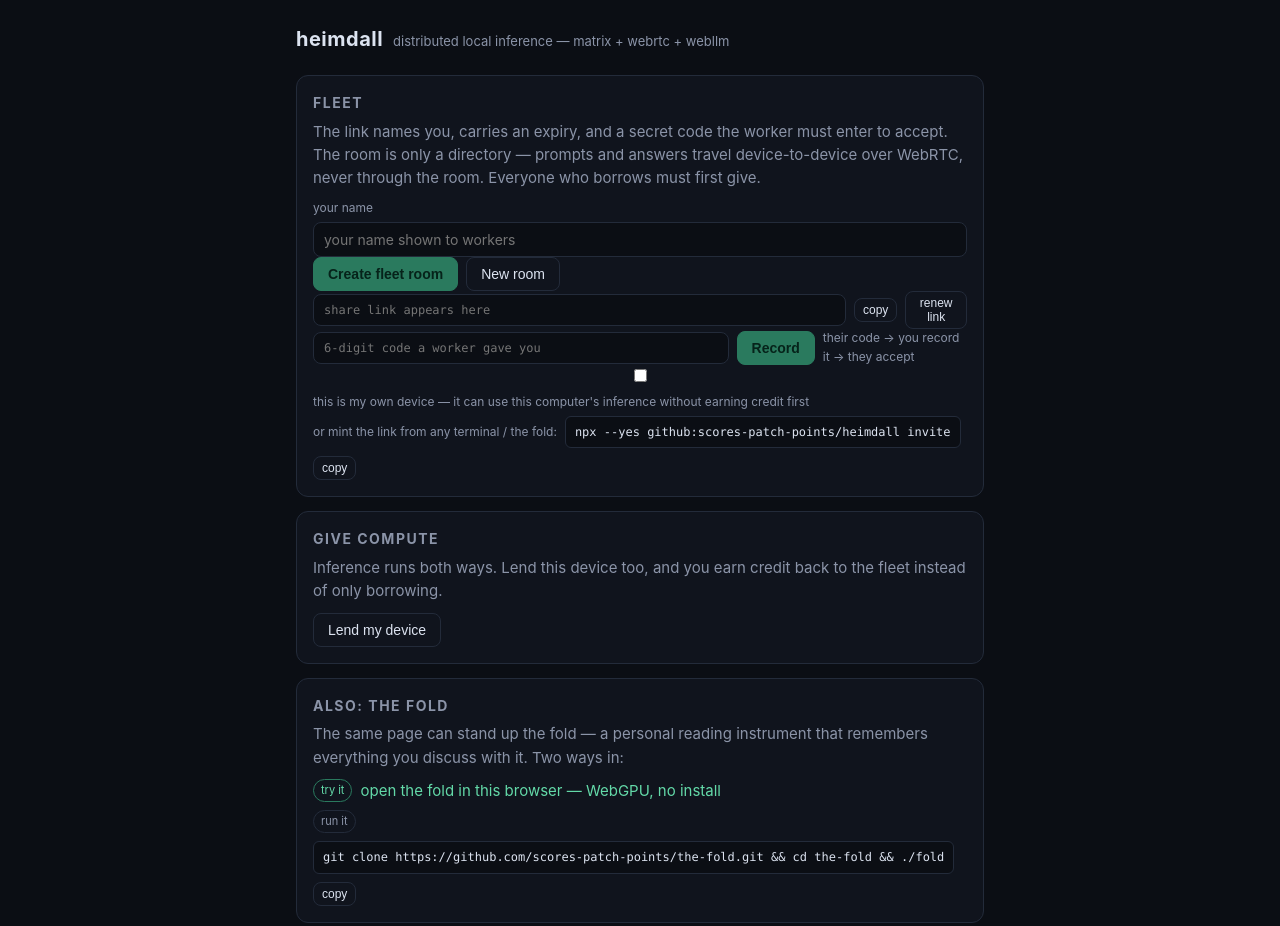
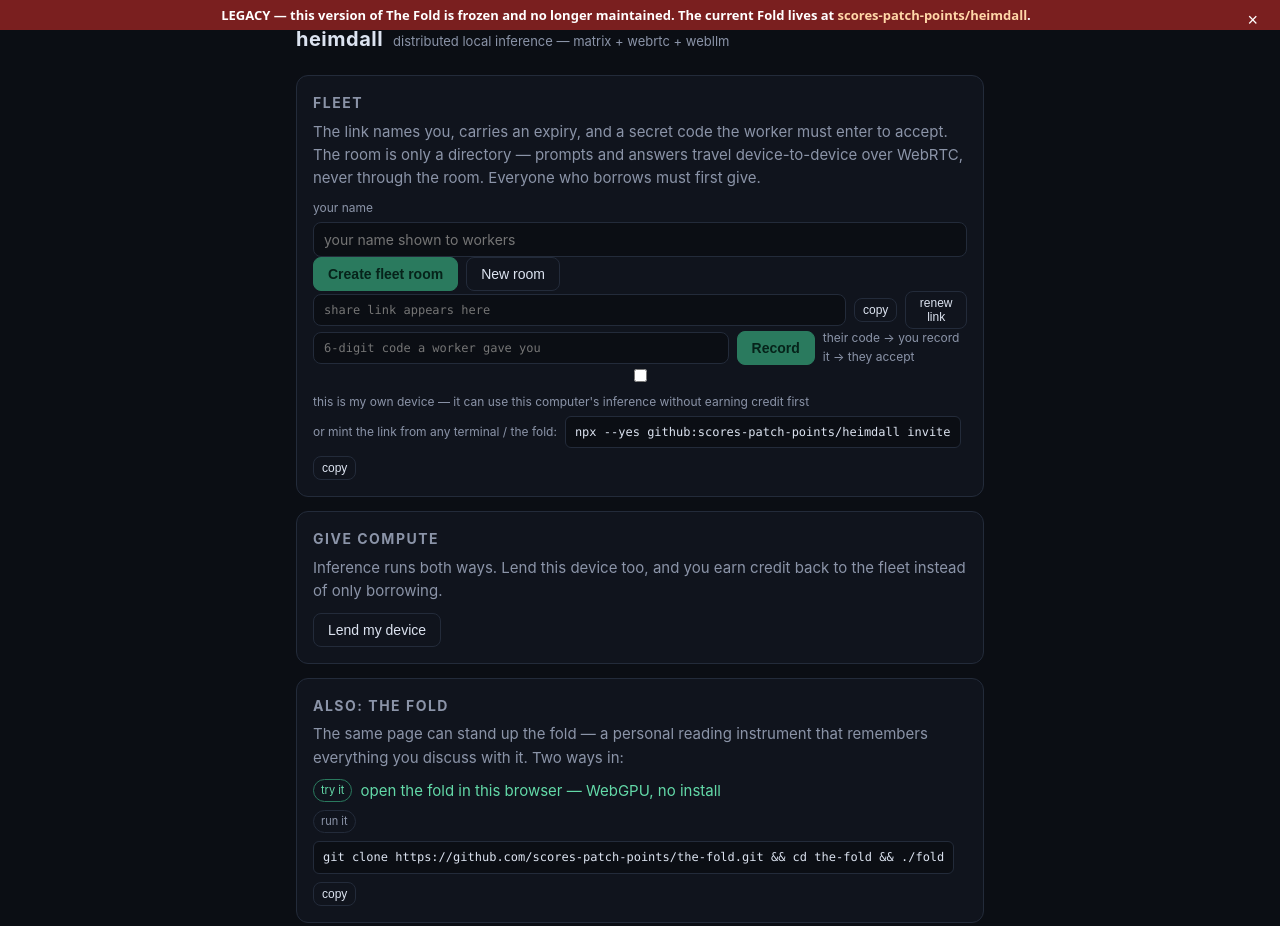
Before and after one commit to clovenbradshaw-ctrl/heimdall, a website built with Vite: page index.html in a window 1280 px wide. Shown: the top 926 px of the page. Built offline with nearby package versions, Linux system fonts and the light colour scheme; files whose address does not match are found by name.

Commit message:
chore: show LEGACY banner on the live page → scores-patch-points/heimdall

```diff
--- a/index.html
+++ b/index.html
@@ -12,6 +12,8 @@
     <title>heimdall</title>
   </head>
   <body>
+<div id="legacy-banner" role="note" style="position:fixed;top:0;left:0;right:0;z-index:2147483647;background:#7a1f1f;color:#fff;font:600 13px/1.4 system-ui,sans-serif;padding:6px 40px 6px 12px;text-align:center">LEGACY &mdash; this version of The Fold is frozen and no longer maintained. The current Fold lives at <a href="https://github.com/scores-patch-points/heimdall" style="color:#ffd7a8">scores-patch-points/heimdall</a>.<button type="button" aria-label="Dismiss" onclick="this.parentNode.remove()" style="position:absolute;right:8px;top:2px;background:none;border:0;color:#fff;font-size:18px;cursor:pointer">&times;</button></div>
+
     <div id="app"></div>
     <script type="module" src="/src/main.js"></script>
   </body>
```
